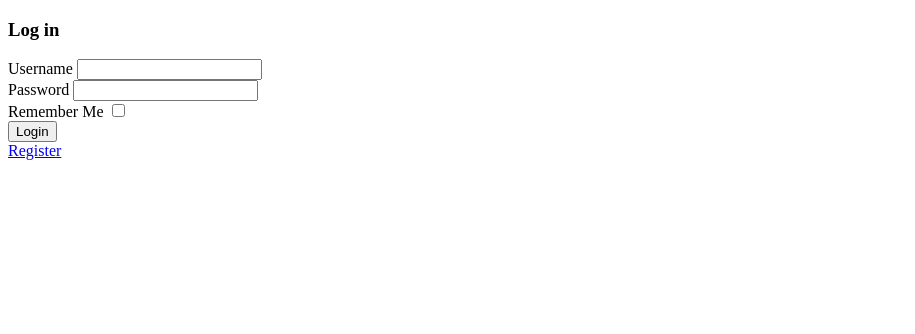
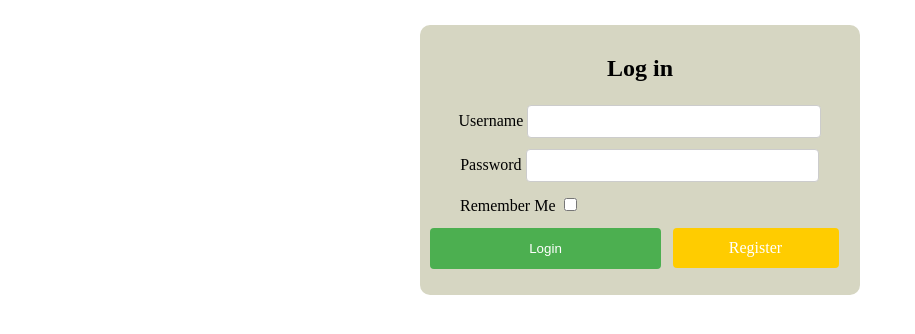
Before and after one commit to gotursix/schelettw, a PHP site: page /register/login in a window 1280 px wide. Shown: the top 334 px of the page, without its empty margins (0-915 px from the left). Run offline with PHP 8.4, Linux system fonts and the light colour scheme; some libraries are stand-ins or nearby versions.

Commit message:
CSS for login

```diff
--- a/app/views/register/login.php
+++ b/app/views/register/login.php
@@ -4,24 +4,24 @@
 <?php $this->end(); ?>
 <?php $this->start('body'); ?>
 <!-- <h1 class="text-center red">Welcome to the login page!</h1> -->
- <div>
+ <div class="login-div">
      <form action="<?PROOT?>register/login" method="post">
-         <h3>Log in</h3>
-         <div>
+         <h2 class="text-center">Log in</h2>
+         <div class="text-center margins-form">
              <label for="username">Username</label>
              <input type="text" name="username" id="username">
          </div>
-         <div>
+         <div class="text-center margins-form">
              <label for="password">Password</label>
              <input type="password" name="password" id="password">
          </div>
-         <div>
+         <div class="remember-me" >
              <label for="remember_me">Remember Me <input type="checkbox" id="remember_me" name="remember_me" value=""on></label>
          </div>
          <div>
              <input type="submit" value="Login">
          </div>
-         <div>
+         <div class="text-center line-block-reg">
              <a href="<?=PROOT?>register/register">Register</a>
          </div>
      </form>
--- a/css/custom.css
+++ b/css/custom.css
@@ -5,3 +5,69 @@
 .text-center {
     text-align: center;
 }
+
+.login-div{
+    padding: 10px;
+    background-color: #d6d6c2;
+    width: 420px;
+    height: 250px;
+    margin: auto;
+    margin-top: 25px;
+    border-radius: 10px;
+}
+
+.margins-form {
+    margin-top: 5px;
+    margin-bottom: 5px;
+    margin-right: 1px;
+}
+
+input[type=text], input[type=password] {
+    width: 70%;
+    padding: 8px;
+    margin: 3px 0;
+    display: inline-block;
+    border: 1px solid #ccc;
+    border-radius: 4px;
+    box-sizing: border-box;
+}
+
+input[type=submit] {
+    width: 55%;
+    background-color: #4CAF50;
+    color: white;
+    padding: 13px 20px;
+    margin: 8px 0;
+    border: none;
+    border-radius: 4px;
+    cursor: pointer;
+    display: inline-block;
+    float: left;
+}
+
+input[type=submit]:hover {
+    background-color: #45a049;
+}
+
+a:link, a:visited {
+    text-decoration: none;
+    width: 30%;
+    display: inline-block;
+    background-color: #ffcc00;
+    color: white;
+    padding: 11px 20px;
+    margin: 8px 0;
+    border: none;
+    border-radius: 4px;
+    cursor: pointer;
+}
+
+a:hover, a:active {
+    background-color:  #e6b800;
+}
+
+.remember-me{
+    margin-bottom: 5px;
+    margin-top: 10px;
+    margin-left: 30px;
+}
```
